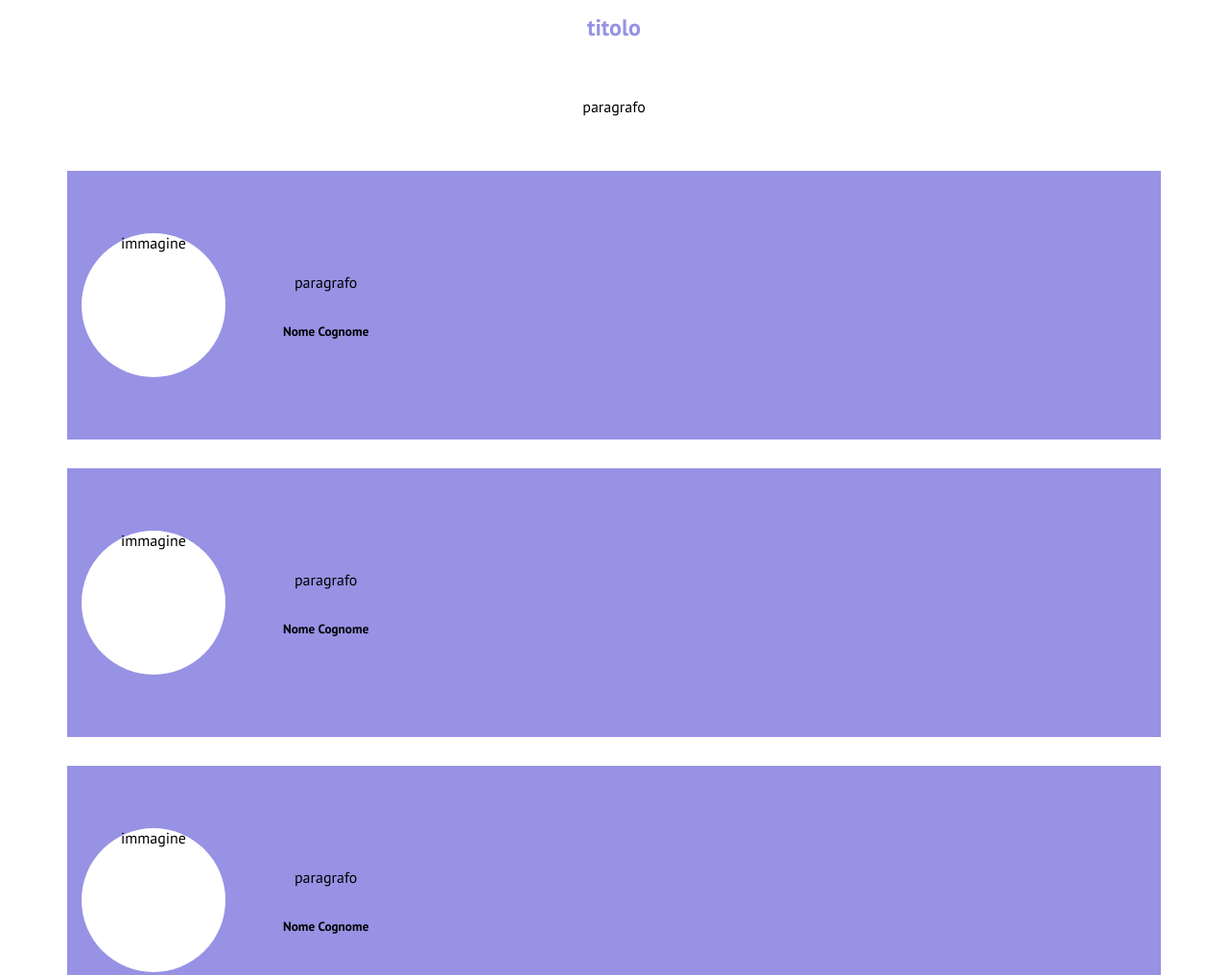
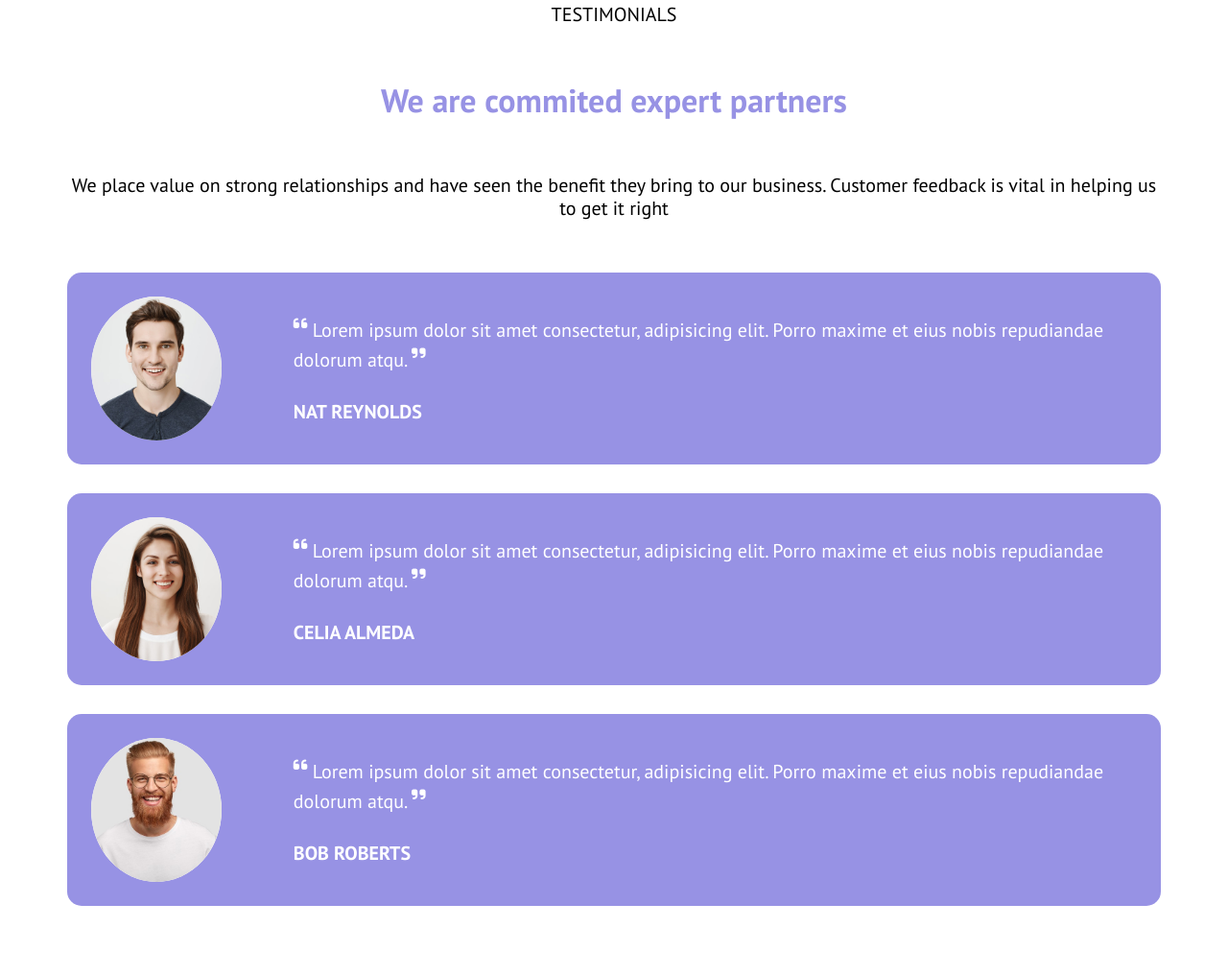
Before and after one commit to Luigi-Iorio/htmlcss-responsive-layout, a plain HTML site: page index.html in a window 1280 px wide. Shown: the part 2167-3183 px from the top of the page at 96% size. Drawn offline with Linux system fonts and the light colour scheme.

Commit message:
feat: sezione tre

```diff
--- a/css/style.css
+++ b/css/style.css
@@ -90,18 +90,6 @@ button:hover {
 .debug .img {
   border: 2px solid black;
 } */
-
-/* hero three debug */
-.debug .three .box {
-  height: 280px;
-}
-
-.debug .three .box .img {
-  height: 150px;
-  width: 150px;
-  border-radius: 50%;
-  background-color: white;
-}
 
 /* hero four debug */
 .debug .four .box {
@@ -378,12 +366,18 @@ nav.row {
   text-align: center;
 }
 
-.three .cont > h4 {
+.three .cont > p {
   margin-bottom: 45px;
 }
 
 .three h2 {
+  font-size: 34px;
   color: var(--viola);
+}
+
+.three p,
+h5 {
+  font-size: 20px;
 }
 
 .three .cont > p {
@@ -395,7 +389,14 @@ nav.row {
 }
 
 .three .box {
+  padding: 10px;
+  border-radius: 15px;
+  color: white;
   background-color: var(--viola);
+}
+
+.three .box .col {
+  text-align: left;
 }
 
 .three .box.row {
@@ -404,7 +405,19 @@ nav.row {
 }
 
 .three .box .img {
-  margin-left: 15px;
+  margin: 15px;
+  height: 9.375rem;
+  width: 9.375rem;
+  border-radius: 50%;
+  background-color: white;
+}
+
+.three .box .img img {
+  width: 100%;
+  height: 100%;
+  object-fit: cover;
+  display: block;
+  border-radius: 50%;
 }
 
 @media screen and (max-width: 1140px) {
@@ -419,6 +432,16 @@ nav.row {
     padding-top: 15px;
     display: flex;
     flex-direction: column;
+    gap: 25px;
+    margin: 0 auto;
+  }
+
+  .three .box {
+    max-width: 400px;
+  }
+
+  .three .box .col {
+    text-align: center;
   }
 
   .three .box .img {
--- a/index.html
+++ b/index.html
@@ -144,36 +144,61 @@
       <!-- /hero two -->
 
       <!-- hero three -->
-      <div class="hero three">
+      <section class="hero three">
         <div class="cont">
-          <h4>sottotitolo</h4>
-          <h2>titolo</h2>
-          <p>paragrafo</p>
+          <p>TESTIMONIALS</p>
+          <h2>We are commited expert partners</h2>
+          <p>
+            We place value on strong relationships and have seen the benefit
+            they bring to our business. Customer feedback is vital in helping us
+            to get it right
+          </p>
           <div class="col">
             <div class="box row">
-              <div class="img">immagine</div>
+              <div class="img">
+                <img src="img/testimonial1.jpg" alt="testimonial" />
+              </div>
               <div class="col">
-                <p>paragrafo</p>
-                <h5>Nome Cognome</h5>
+                <p>
+                  <sup><i class="fa-solid fa-quote-left"></i></sup> Lorem ipsum
+                  dolor sit amet consectetur, adipisicing elit. Porro maxime et
+                  eius nobis repudiandae dolorum atqu.
+                  <sup><i class="fa-solid fa-quote-right"></i></sup>
+                </p>
+                <h5>NAT REYNOLDS</h5>
               </div>
             </div>
             <div class="box row">
-              <div class="img">immagine</div>
+              <div class="img">
+                <img src="img/testimonial2.jpg" alt="testimonial" />
+              </div>
               <div class="col">
-                <p>paragrafo</p>
-                <h5>Nome Cognome</h5>
+                <p>
+                  <sup><i class="fa-solid fa-quote-left"></i></sup> Lorem ipsum
+                  dolor sit amet consectetur, adipisicing elit. Porro maxime et
+                  eius nobis repudiandae dolorum atqu.
+                  <sup><i class="fa-solid fa-quote-right"></i></sup>
+                </p>
+                <h5>CELIA ALMEDA</h5>
               </div>
             </div>
             <div class="box row">
-              <div class="img">immagine</div>
+              <div class="img">
+                <img src="img/testimonial3.jpg" alt="testimonial" />
+              </div>
               <div class="col">
-                <p>paragrafo</p>
-                <h5>Nome Cognome</h5>
+                <p>
+                  <sup><i class="fa-solid fa-quote-left"></i></sup> Lorem ipsum
+                  dolor sit amet consectetur, adipisicing elit. Porro maxime et
+                  eius nobis repudiandae dolorum atqu.
+                  <sup><i class="fa-solid fa-quote-right"></i></sup>
+                </p>
+                <h5>BOB ROBERTS</h5>
               </div>
             </div>
           </div>
         </div>
-      </div>
+      </section>
       <!-- /hero three -->
 
       <!-- hero four -->
```
Also changed, not shown: img/testimonial1.jpg (added), img/testimonial2.jpg (added), img/testimonial3.jpg (added).
